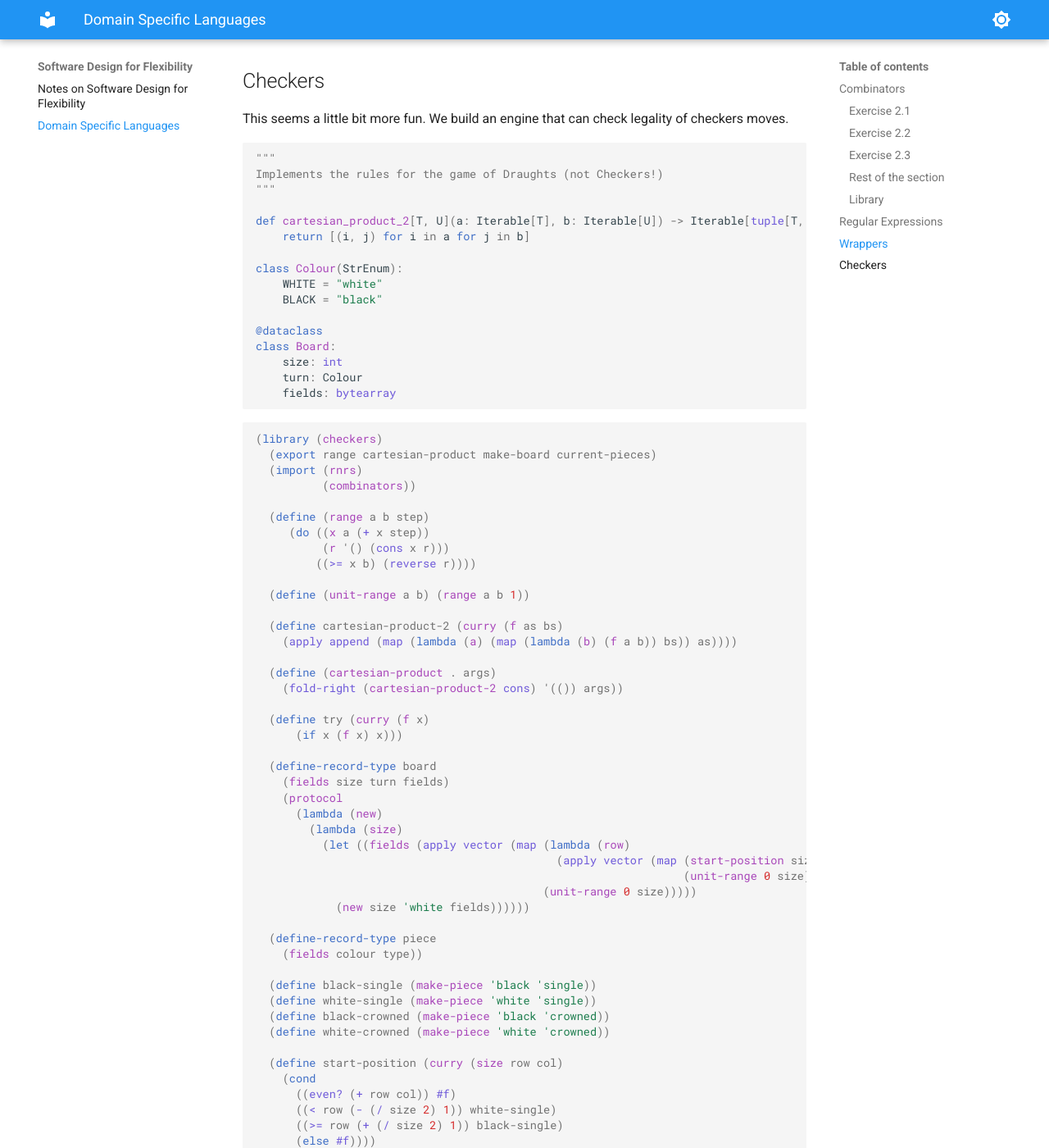
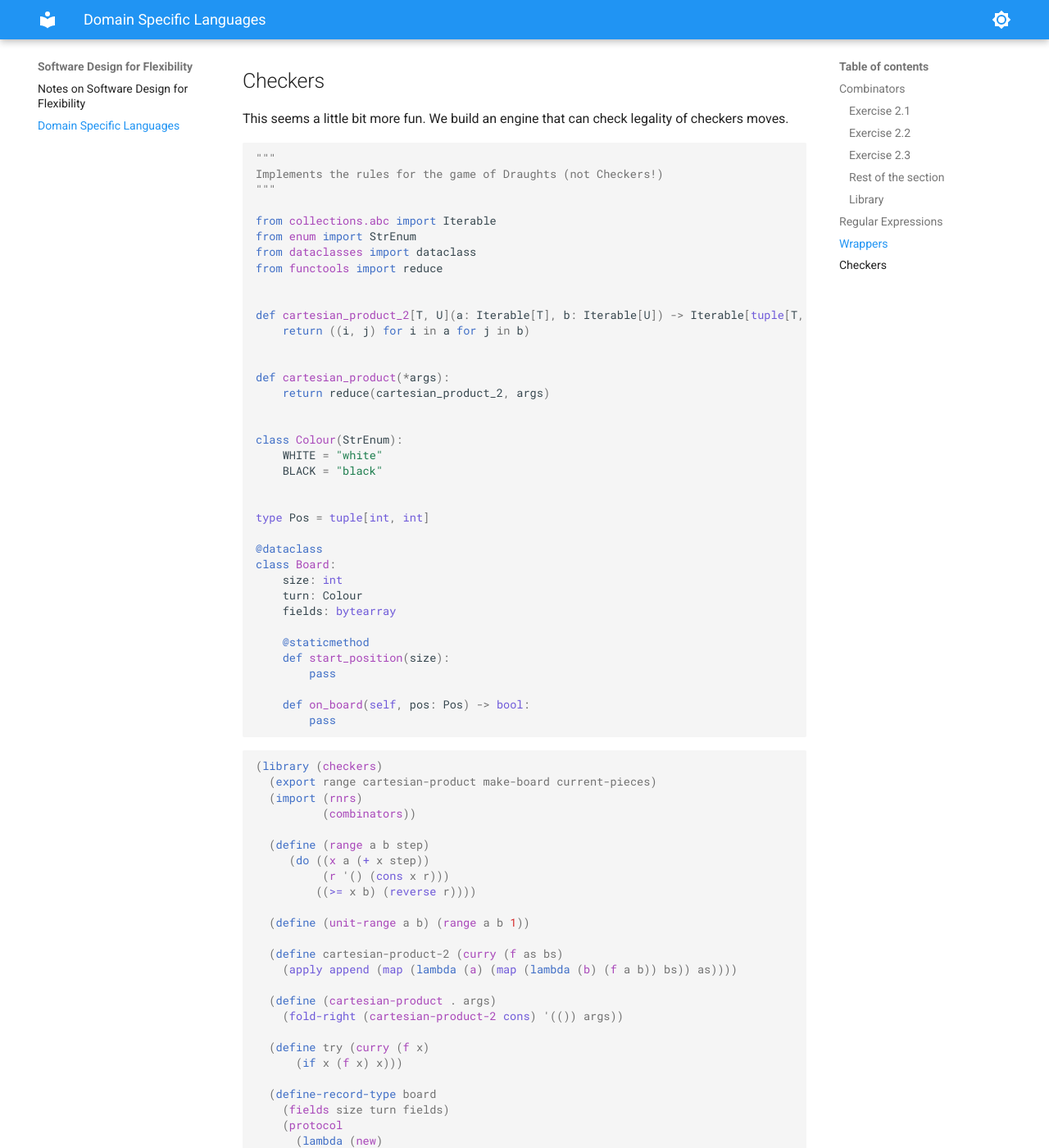
Before and after one commit to jhidding/sdff, an MkDocs documentation site: the page built from docs/ch2-dsl.md, in a window 1280 px wide and 1400 px high, scrolled down 8168 px. Shown: the whole window at 82% size. Built offline with MkDocs 1.6.1 and Material for MkDocs 9.7.7, drawn with Linux system fonts in a browser that asks for light colours; formulas are drawn with MathJax 3.

Commit message:
update entangled

````diff
--- a/docs/ch2-dsl.md
+++ b/docs/ch2-dsl.md
@@ -15,6 +15,7 @@ Main module for the Software Design for Flexibility book.
 ```
 
 ``` {.python .repl #python-repl}
+
 #| session: .entangled/repl-session/python-ch2.json
 ```
 
@@ -408,12 +409,26 @@ This seems a little bit more fun. We build an engine that can check legality of
 Implements the rules for the game of Draughts (not Checkers!)
 """
 
+from collections.abc import Iterable
+from enum import StrEnum
+from dataclasses import dataclass
+from functools import reduce
+
+
 def cartesian_product_2[T, U](a: Iterable[T], b: Iterable[U]) -> Iterable[tuple[T, U]]:
-    return [(i, j) for i in a for j in b]
+    return ((i, j) for i in a for j in b)
+
+
+def cartesian_product(*args):
+    return reduce(cartesian_product_2, args)
+
 
 class Colour(StrEnum):
     WHITE = "white"
     BLACK = "black"
+
+
+type Pos = tuple[int, int]
 
 @dataclass
 class Board:
@@ -421,7 +436,12 @@ class Board:
     turn: Colour
     fields: bytearray
 
+    @staticmethod
+    def start_position(size):
+        pass
 
+    def on_board(self, pos: Pos) -> bool:
+        pass
 ```
 
 
````
Also changed, not shown: 1 other file.
